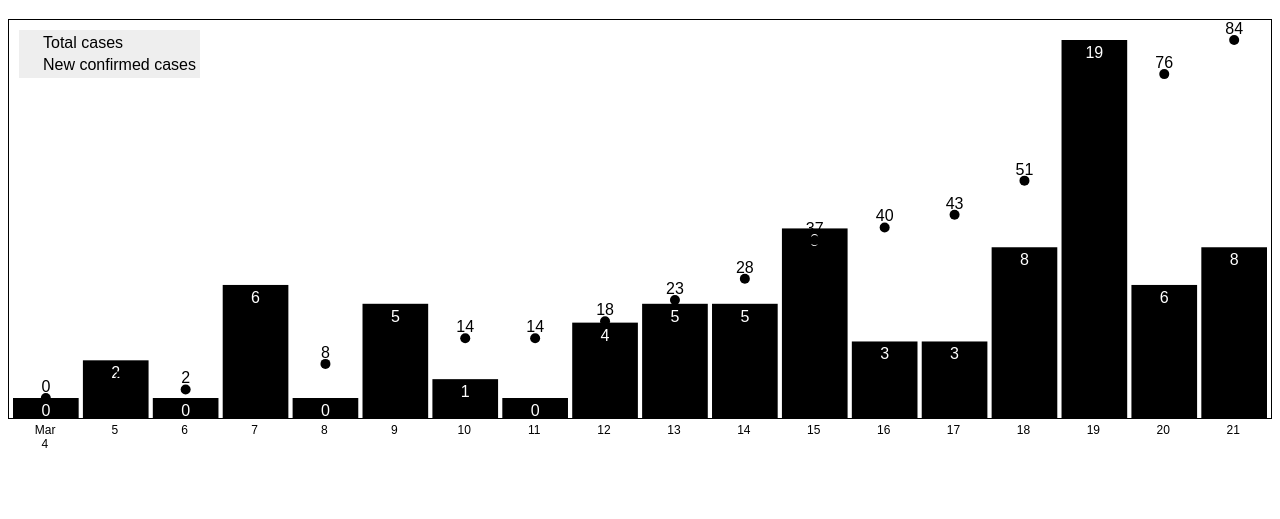
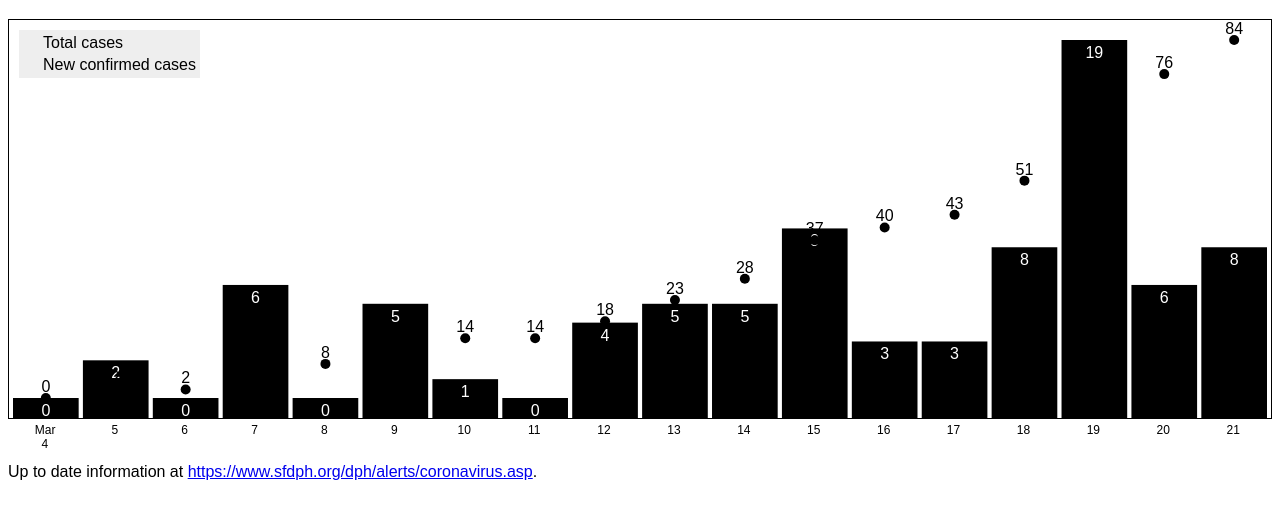
Before and after one commit to malectro/covid-chart, a Gatsby site: page / in a window 1280 px wide. Shown: the part 69-588 px from the top of the page. Built offline with nearby package versions, Linux system fonts and the light colour scheme; Gatsby itself is replaced by a stand-in of ours.

Commit message:
added data source

```diff
--- a/src/pages/index.js
+++ b/src/pages/index.js
@@ -8,6 +8,13 @@ export default () => (
   <div className={css.root}>
     <h1>Confirmed COVID-19 Cases in SF</h1>
     <Chart />
+    <p>
+      Up to date information at{' '}
+      <a href="https://www.sfdph.org/dph/alerts/coronavirus.asp">
+        https://www.sfdph.org/dph/alerts/coronavirus.asp
+      </a>
+      .
+    </p>
   </div>
 );
 
@@ -115,21 +122,21 @@ function Chart() {
             New confirmed cases
           </div>
         </div>
-
       </div>
       <div className={css.dates}>
         {totals.map((day, index) => {
           const prev = totals[index - 1];
           return (
             <span style={{left: scalarX(index)}}>
-            {day.date.getMonth() !== prev?.date.getMonth() ?
-              day.date.toLocaleDateString(undefined, {
+              {day.date.getMonth() !== prev?.date.getMonth()
+                ? day.date.toLocaleDateString(undefined, {
                     month: 'short',
                     day: 'numeric',
                   })
                 : day.date.getDate()}
             </span>
-        )})}
+          );
+        })}
       </div>
     </div>
   );
--- a/src/pages/index.module.css
+++ b/src/pages/index.module.css
@@ -4,6 +4,7 @@
 
 .root {
   font-family: sans-serif;
+  font-size: 16px;
 
   display: flex;
   flex-flow: column;
@@ -14,6 +15,10 @@
 
   & div {
     display: inherit;
+  }
+
+  & > p {
+    margin-top: 2em;
   }
 }
 
@@ -111,6 +116,7 @@
   position: relative;
   padding-top: 4px;
   font-size: 12px;
+  height: 1em;
 
   & > * {
     position: absolute;
```
Lines whose indentation alone changed are shown as unchanged.
